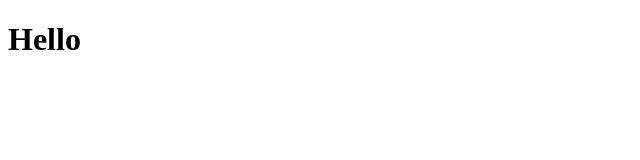
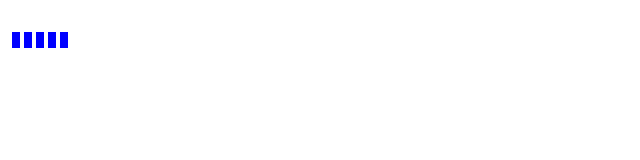
Before and after one commit to vk0808/tours, a React (Create React App) app: page / in a window 1280 px wide. Shown: the top 160 px of the page, without its empty margins (0-640 px from the left). Built offline with nearby package versions, Linux system fonts and the light colour scheme.

Commit message:
added loading

```diff
--- a/src/App.js
+++ b/src/App.js
@@ -1,10 +1,16 @@
 import "./styles.css";
+import React, { useState, useEffect } from 'react';
 import Tours from './Tours';
+import ReactLoading from 'react-loading';
 
 const url = 'https://course-api.com/react-tours-project';
 
 export default function App() {
+  const [isLoading, setisLoading] = useState(true);
+
   return (
-    <Tours />
+    <div className="App">
+      { isLoading ? <ReactLoading type={'bars'} color={'blue'} /> : <Tours /> }
+    </div>
   );
 };
```
